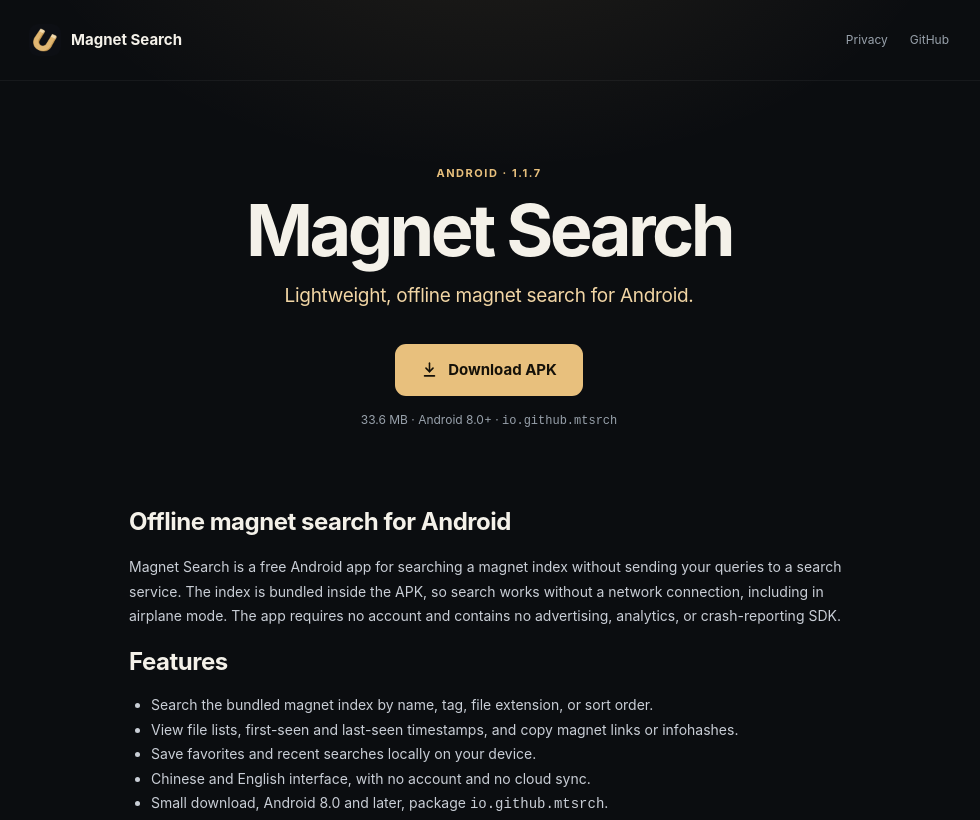
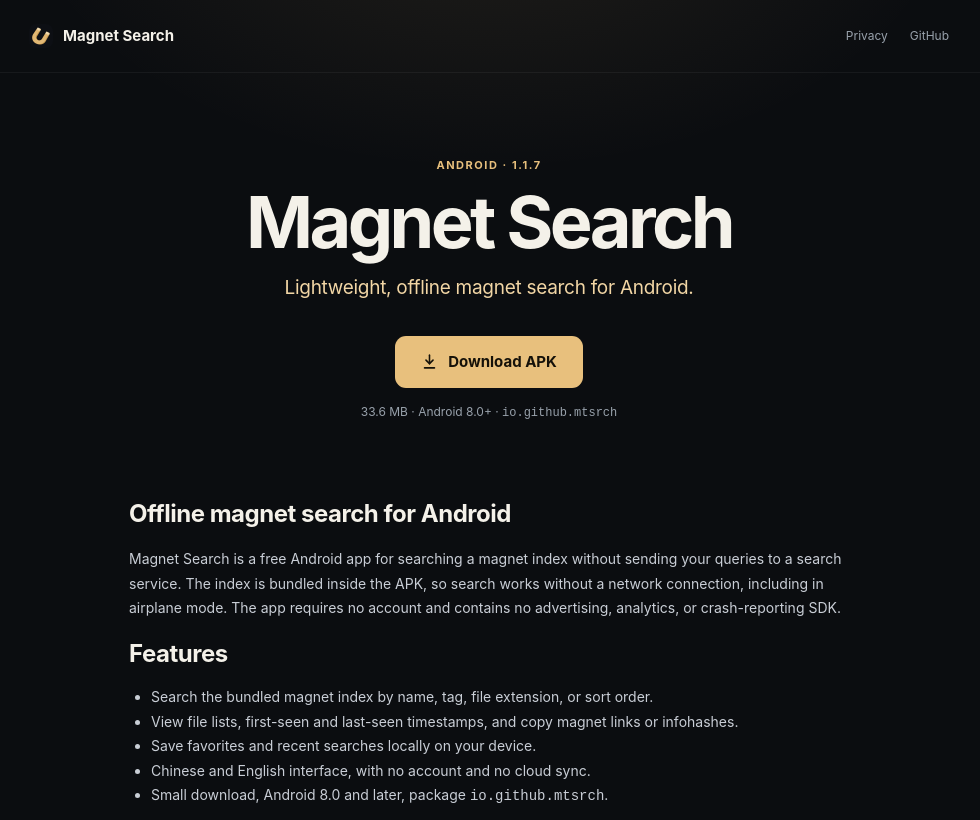
Before and after one commit to mtsrch/mtsrch.github.io, a plain HTML site: page index.html in a window 1280 px wide. Shown: the top 820 px of the page, without its empty margins (151-1131 px from the left). Drawn offline with Linux system fonts and the light colour scheme.

Commit message:
style: reduce header app logo

```diff
--- a/index.html
+++ b/index.html
@@ -63,7 +63,7 @@
     .nav { display: flex; align-items: center; justify-content: space-between; gap: 20px; }
     .brand { display: inline-flex; align-items: center; gap: 10px; font-weight: 700; }
     .mark {
-      width: 32px; height: 32px; border-radius: 9px;
+      width: 24px; height: 24px; border-radius: 7px;
     }
     nav { display: flex; gap: 22px; color: var(--muted); font-size: 12px; }
     nav a:hover { color: var(--text); }
@@ -106,7 +106,7 @@
   <header>
     <div class="wrap nav">
       <a class="brand" href="/" aria-label="Magnet Search home">
-        <img class="mark" src="/assets/app-icon.png" width="32" height="32" alt="">
+        <img class="mark" src="/assets/app-icon.png" width="24" height="24" alt="">
         <span>Magnet Search</span>
       </a>
       <nav aria-label="Secondary navigation">
```
